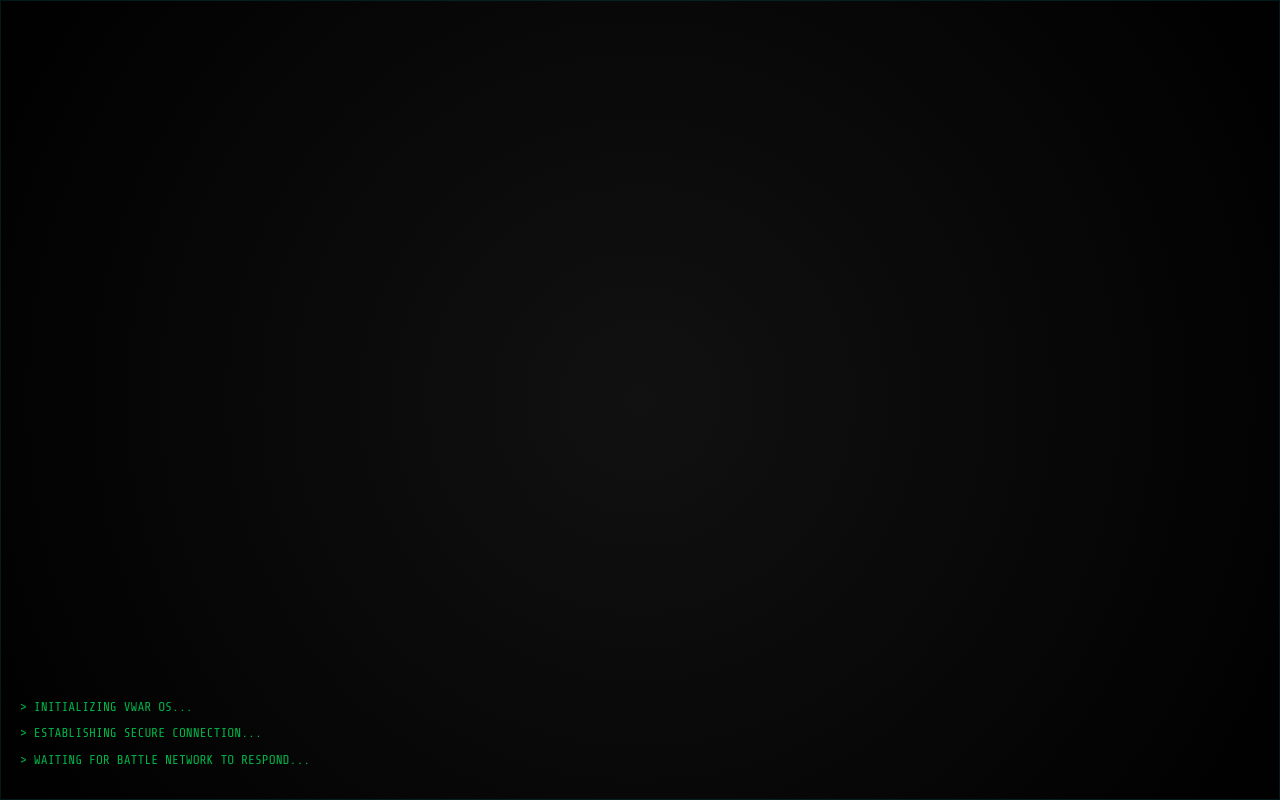
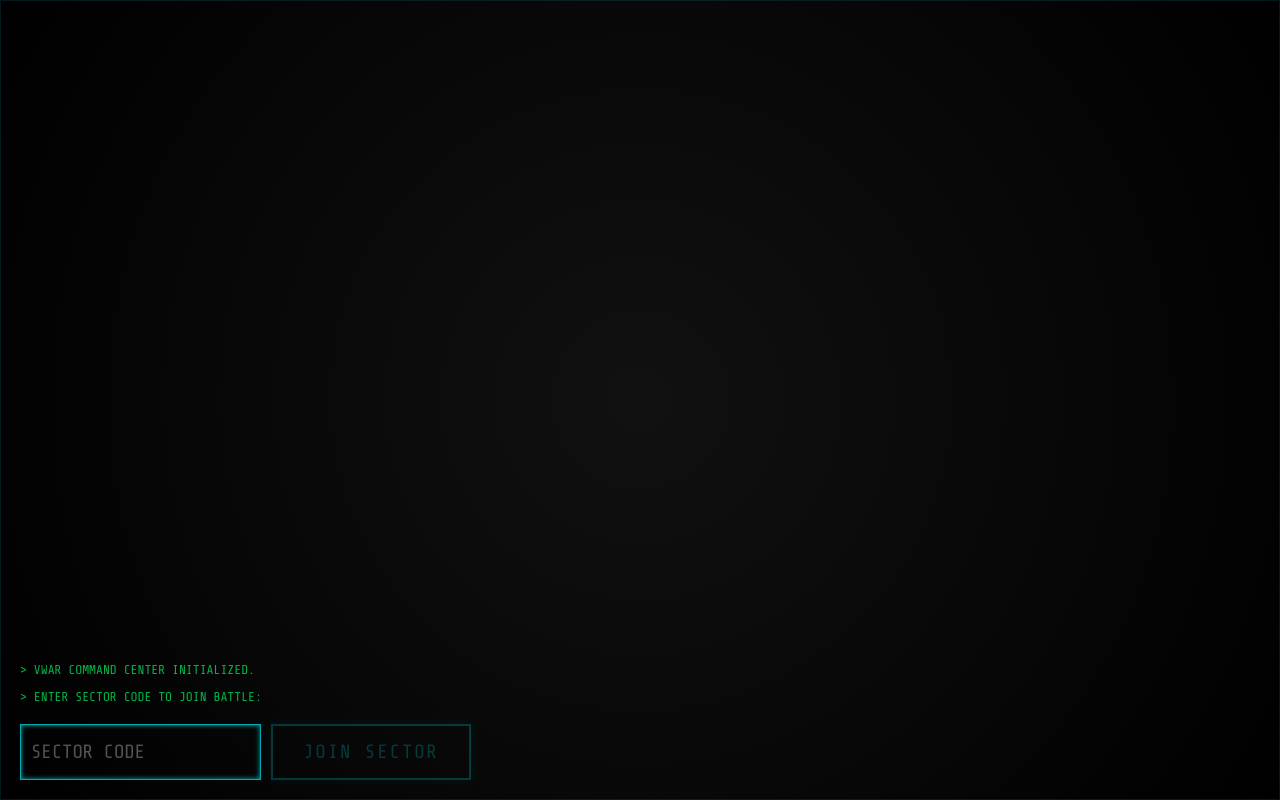
Before and after one commit to theonenonlyvj/war_cards, a React (Vite) app: page / in a window 1280 px wide. Built offline with nearby package versions, Linux system fonts and the light colour scheme; no server answers; the HTML template or start-up script is replaced by a standard one.

Commit message:
feat: add Room ID join screen for multiplayer

```diff
--- a/src/App.tsx
+++ b/src/App.tsx
@@ -6,8 +6,9 @@ import { useWarGame } from './hooks/useWarGame';
 import { FXLayer } from './components/FXLayer';
 
 const App = () => {
-  const [roomId] = useState('global-war-room'); // Hardcoded for this demo
-  const { gameState, flip } = useWarGame(roomId);
+  const [roomId, setRoomId] = useState<string | null>(null);
+  const [inputRoomId, setInputRoomId] = useState('');
+  const { gameState, flip } = useWarGame(roomId || '');
   const [showFX, setShowFX] = useState(false);
 
   useEffect(() => {
@@ -17,6 +18,33 @@ const App = () => {
       return () => clearTimeout(timer);
     }
   }, [gameState?.isWar]);
+
+  if (!roomId) {
+    return (
+      <div className="command-center">
+        <div className="terminal-overlay">
+          <p>&gt; VWAR COMMAND CENTER INITIALIZED.</p>
+          <p>&gt; ENTER SECTOR CODE TO JOIN BATTLE:</p>
+          <div style={{ display: 'flex', gap: '10px', marginTop: '20px' }}>
+            <input
+              type="text"
+              value={inputRoomId}
+              onChange={(e) => setInputRoomId(e.target.value)}
+              placeholder="SECTOR CODE"
+              className="neon-input"
+            />
+            <button
+              onClick={() => setRoomId(inputRoomId)}
+              className="neon-button"
+              disabled={!inputRoomId.trim()}
+            >
+              JOIN SECTOR
+            </button>
+          </div>
+        </div>
+      </div>
+    );
+  }
 
   if (!gameState) {
     return (
--- a/src/index.css
+++ b/src/index.css
@@ -133,6 +133,17 @@ body {
   z-index: 10;
 }
 
+.neon-input {
+  background: transparent;
+  border: 1px solid var(--neon-cyan);
+  color: var(--neon-cyan);
+  padding: 10px;
+  font-family: inherit;
+  font-size: 1.2rem;
+  outline: none;
+  box-shadow: inset 0 0 5px var(--neon-cyan);
+}
+
 .neon-button {
   background: transparent;
   border: 2px solid var(--neon-cyan);
```
